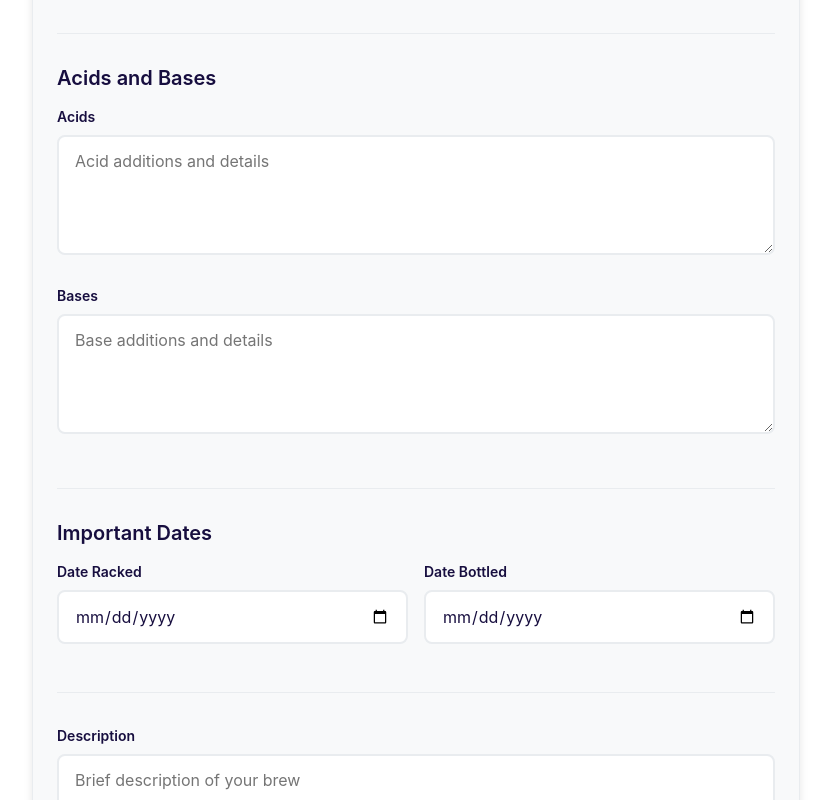
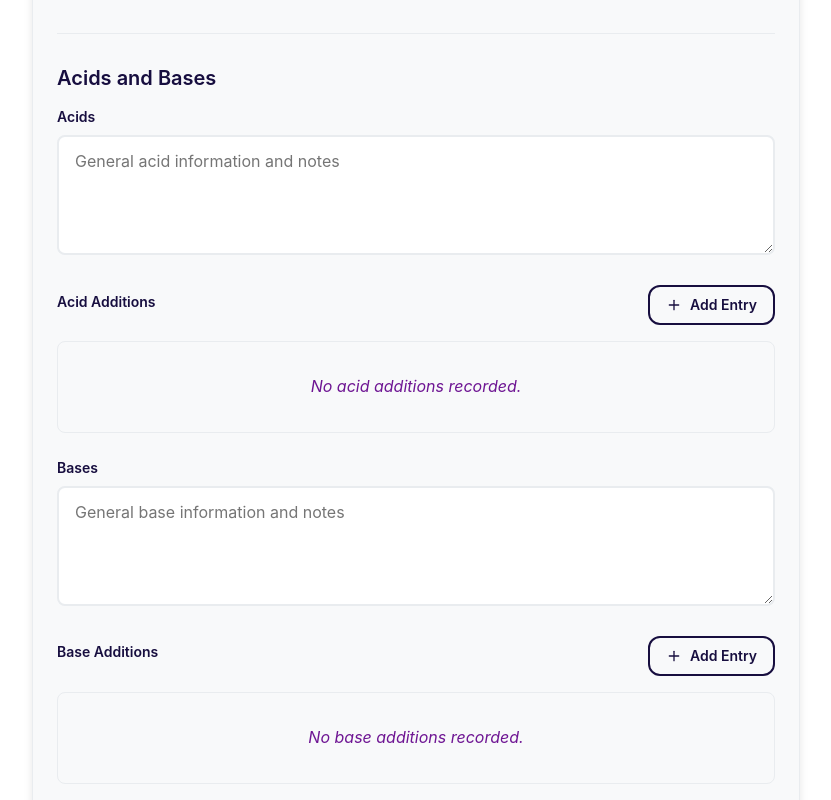
Before and after one commit to serengetijade/Brewniverse, a React (Vite) app in the folder brewniverse/: page /brewlogs/new in a window 1280 px wide. Shown: the part 2800-3600 px from the top of the page, without its empty margins (224-1055 px from the left). Built offline with nearby package versions, Linux system fonts and the light colour scheme.

Commit message:
Add Acid/Bases handling.

```diff
--- a/brewniverse/src/components/BrewLogs/BrewLogForm.jsx
+++ b/brewniverse/src/components/BrewLogs/BrewLogForm.jsx
@@ -761,6 +761,68 @@ function BrewLogForm() {
     }));
   };
 
+  // Acids functions
+  const addAcidsEntry = () => {
+    const newEntry = createEvent(
+      'Acids',
+      'Acids Added',
+      '',
+      new Date().toISOString().split('T')[0],
+      false,
+      false
+    );
+    addEvent(newEntry);
+  };
+
+  const getAcidsEntries = () => {
+    return getEventsByType('Acids');
+  };
+
+  const updateAcidsEntry = (eventId, field, value) => {
+    const updates = {};
+    if (field === 'description') {
+      updates.description = value;
+    } else if (field === 'date') {
+      updates.date = value;
+    }
+    updateEvent(eventId, updates);
+  };
+
+  const removeAcidsEntry = (eventId) => {
+    removeEvent(eventId);
+  };
+
+  // Bases functions
+  const addBasesEntry = () => {
+    const newEntry = createEvent(
+      'Bases',
+      'Bases Added',
+      '',
+      new Date().toISOString().split('T')[0],
+      false,
+      false
+    );
+    addEvent(newEntry);
+  };
+
+  const getBasesEntries = () => {
+    return getEventsByType('Bases');
+  };
+
+  const updateBasesEntry = (eventId, field, value) => {
+    const updates = {};
+    if (field === 'description') {
+      updates.description = value;
+    } else if (field === 'date') {
+      updates.date = value;
+    }
+    updateEvent(eventId, updates);
+  };
+
+  const removeBasesEntry = (eventId) => {
+    removeEvent(eventId);
+  };
+
   return (
     <div className="brewlog-form">
       <div className="form-header">
@@ -1426,9 +1488,63 @@ function BrewLogForm() {
               className="form-textarea"
               value={formData.acids}
               onChange={handleChange}
-              placeholder="Acid additions and details"
+              placeholder="General acid information and notes"
               rows={3}
             />
+          </div>
+
+          {/* Acid Additions */}
+          <div className="form-group">
+            <div className="section-header">
+              <label className="form-label">Acid Additions</label>
+              <Button
+                type="button"
+                variant="outline"
+                size="small"
+                onClick={addAcidsEntry}
+              >
+                <Plus size={16} />
+                Add Entry
+              </Button>
+            </div>
+
+            {getAcidsEntries().length === 0 ? (
+              <p className="empty-message">No acid additions recorded.</p>
+            ) : (
+              <div className="compact-list">
+                {getAcidsEntries().map((entry) => (
+                  <div key={entry.id} className="compact-item">
+                    <div className="form-group">
+                      <label className="form-label">Acid Details</label>
+                      <input
+                        type="text"
+                        className="form-input"
+                        placeholder="Acid type and amount"
+                        value={entry.description}
+                        onChange={(e) => updateAcidsEntry(entry.id, 'description', e.target.value)}
+                      />
+                    </div>
+                    <div className="form-group">
+                      <label className="form-label">Date</label>
+                      <input
+                        type="date"
+                        className="form-input"
+                        value={entry.date}
+                        onChange={(e) => updateAcidsEntry(entry.id, 'date', e.target.value)}
+                      />
+                    </div>
+                    <Button
+                      type="button"
+                      variant="ghost"
+                      size="small"
+                      onClick={() => removeAcidsEntry(entry.id)}
+                    >
+                      <Trash2 size={16} />
+                    </Button>
+                  </div>
+                ))}
+              </div>
+            )}
           </div>
 
           <div className="form-group">
@@ -1441,9 +1557,63 @@ function BrewLogForm() {
               className="form-textarea"
               value={formData.bases}
               onChange={handleChange}
-              placeholder="Base additions and details"
+              placeholder="General base information and notes"
               rows={3}
             />
+          </div>
+
+          {/* Base Additions */}
+          <div className="form-group">
+            <div className="section-header">
+              <label className="form-label">Base Additions</label>
+              <Button
+                type="button"
+                variant="outline"
+                size="small"
+                onClick={addBasesEntry}
+              >
+                <Plus size={16} />
+                Add Entry
+              </Button>
+            </div>
+
+            {getBasesEntries().length === 0 ? (
+              <p className="empty-message">No base additions recorded.</p>
+            ) : (
+              <div className="compact-list">
+                {getBasesEntries().map((entry) => (
+                  <div key={entry.id} className="compact-item">
+                    <div className="form-group">
+                      <label className="form-label">Base Details</label>
+                      <input
+                        type="text"
+                        className="form-input"
+                        placeholder="Base type and amount"
+                        value={entry.description}
+                        onChange={(e) => updateBasesEntry(entry.id, 'description', e.target.value)}
+                      />
+                    </div>
+                    <div className="form-group">
+                      <label className="form-label">Date</label>
+                      <input
+                        type="date"
+                        className="form-input"
+                        value={entry.date}
+                        onChange={(e) => updateBasesEntry(entry.id, 'date', e.target.value)}
+                      />
+                    </div>
+                    <Button
+                      type="button"
+                      variant="ghost"
+                      size="small"
+                      onClick={() => removeBasesEntry(entry.id)}
+                    >
+                      <Trash2 size={16} />
+                    </Button>
+                  </div>
+                ))}
+              </div>
+            )}
           </div>
         </div>
 
```
